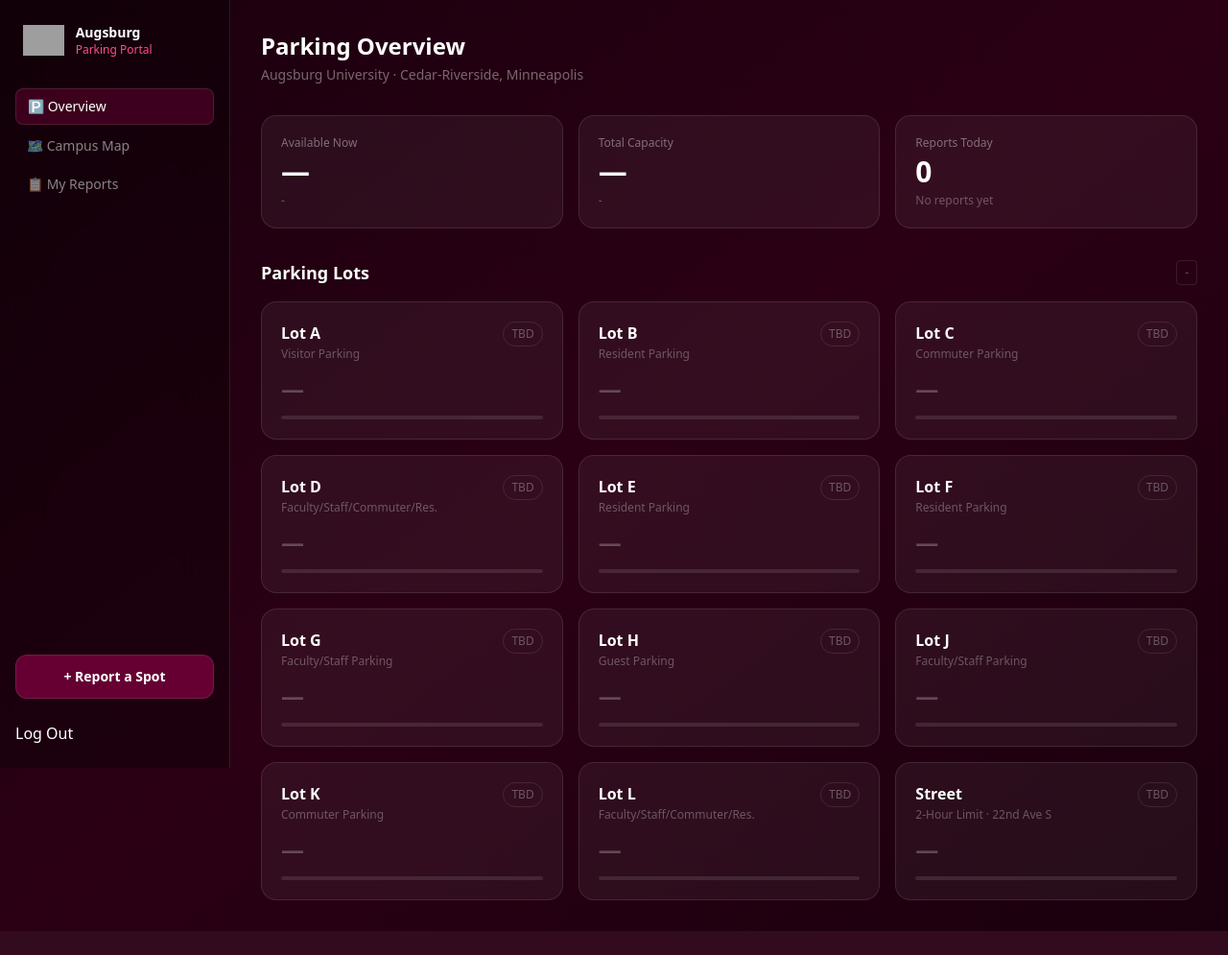
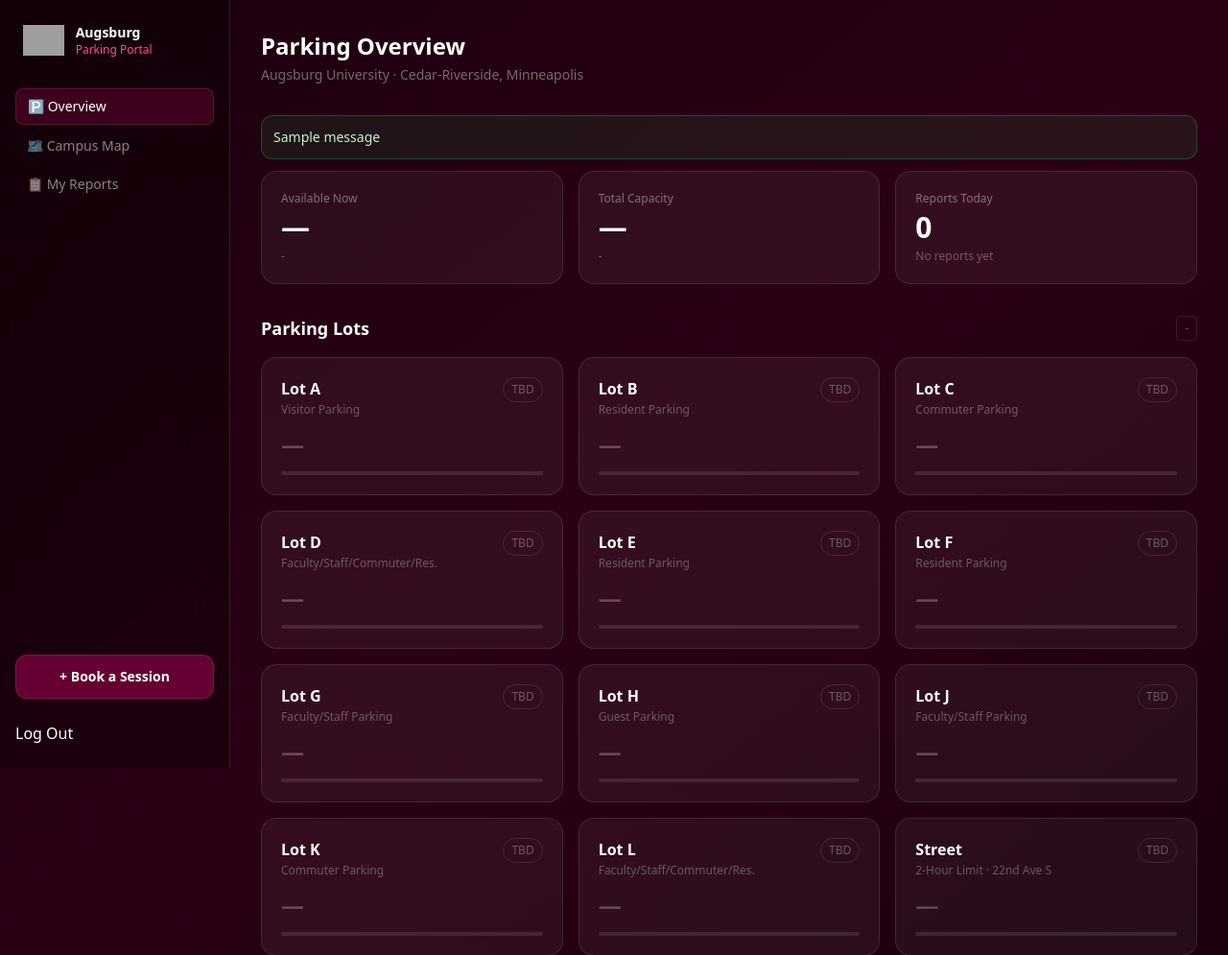
Before and after one commit to IvieThePlant/Parking-Management, a Django app: page /dashboard/ in a window 1280 px wide. Shown: the top 995 px of the page at 96% size. Before the commit the page ends 970 px from the top, so only its background shows below. Run offline with Django 5.2, Linux system fonts and the light colour scheme; a user stored in the database is signed in; tables that the repository leaves empty hold one stand-in row (values such as "Sample post"); one stand-in notice (Sample message) is shown; some libraries are stand-ins or nearby versions; grey boxes are pictures that could not be loaded.

Commit message:
ADD: BOOK SESSION MODAL

```diff
--- a/templates/parking/dashboard.html
+++ b/templates/parking/dashboard.html
@@ -35,8 +35,8 @@
     </nav>
 
     <!-- Report button -->
-    <button class="w-full py-3 rounded-xl text-sm font-semibold text-white border border-white/10 transition-colors hover:opacity-90" style="background:#660033;">
-      + Report a Spot
+    <button class="w-full py-3 rounded-xl text-sm font-semibold text-white border border-white/10 transition-colors hover:opacity-90" style="background:#660033;" onclick="openModal()">
+      + Book a Session
     </button>
 <br>
 
@@ -53,7 +53,20 @@
     <!-- Page heading -->
     <h1 class="text-2xl font-bold mb-1">Parking Overview</h1>
     <p class="text-sm text-white/40 mb-8">Augsburg University · Cedar-Riverside, Minneapolis</p>
-
+    <!-- SHOW ERROR MESSAGES -->
+    {% if messages %}
+      {% for message in messages %}
+        <div class="mb-3 p-3 rounded-xl text-sm border
+          {% if message.tags == 'error' %}
+            border-red-500/30 bg-red-500/10 text-red-200
+          {% else %}
+            border-green-500/30 bg-green-500/10 text-green-200
+          {% endif %}
+        ">
+          {{ message }}
+        </div>
+      {% endfor %}
+    {% endif %}
     <!-- Stats -->
     <div class="grid grid-cols-3 gap-4 mb-8">
 
@@ -233,5 +246,66 @@
     </div>
   </main>
 
+  <!-- Modal Overlay -->
+  <div id="modal" class="fixed inset-0 hidden items-center justify-center z-50">
+    <!-- Background blur -->
+    <div class="absolute inset-0 bg-black/60 backdrop-blur-sm" onclick="closeModal()"></div>
+
+    <!-- Modal Content -->
+    <div class="relative w-full max-w-md rounded-2xl border border-white/10 p-6" style="background: rgba(0,0,0,0.6);">
+        <!-- Header -->
+        <div class="flex justify-between items-center mb-4">
+        <h2 class="text-lg font-bold">Book a Parking Session</h2>
+        <button onclick="closeModal()" class="text-white/50 hover:text-white">✕</button>
+        </div>
+
+        <!-- Form -->
+        <form method="POST" action="{% url 'create_session' %}" class="space-y-4">
+            {% csrf_token %}
+
+            <!-- User field-->
+            <div>
+                <label class="text-xs text-white/40">User</label>
+                <input
+                    type="text"
+                    value="{{ request.user.username }}"
+                    readonly
+                    class="w-full mt-1 p-2 rounded-lg bg-white/5 border border-white/10 text-sm">
+            </div>
+
+            <!-- Lot input-->
+            <div>
+                <label class="text-xs text-white/40">Select Lot</label>
+                <select name="lot" class="w-full mt-1 p-2 rounded-lg bg-white/5 border border-white/10 text-sm">
+                   {% for lot in lots %}
+                      <option value="{{ lot.id }}" class="text-black">
+                          {{ lot.name }}
+                      </option>
+                  {% endfor %}
+                </select>
+            </div>
+
+            <!-- Submit btn -->
+            <button type="submit"
+                class="w-full py-3 rounded-xl text-sm font-semibold text-white border border-white/10 hover:opacity-90"
+                style="background:#660033;">
+                Confirm Booking
+            </button>
+        </form>
+
+    </div>
+  </div>
+
 </body>
+<script>
+  function openModal() {
+    document.getElementById('modal').classList.remove('hidden');
+    document.getElementById('modal').classList.add('flex');
+  }
+
+  function closeModal() {
+    document.getElementById('modal').classList.remove('flex');
+    document.getElementById('modal').classList.add('hidden');
+  }
+</script>
 </html>
```
